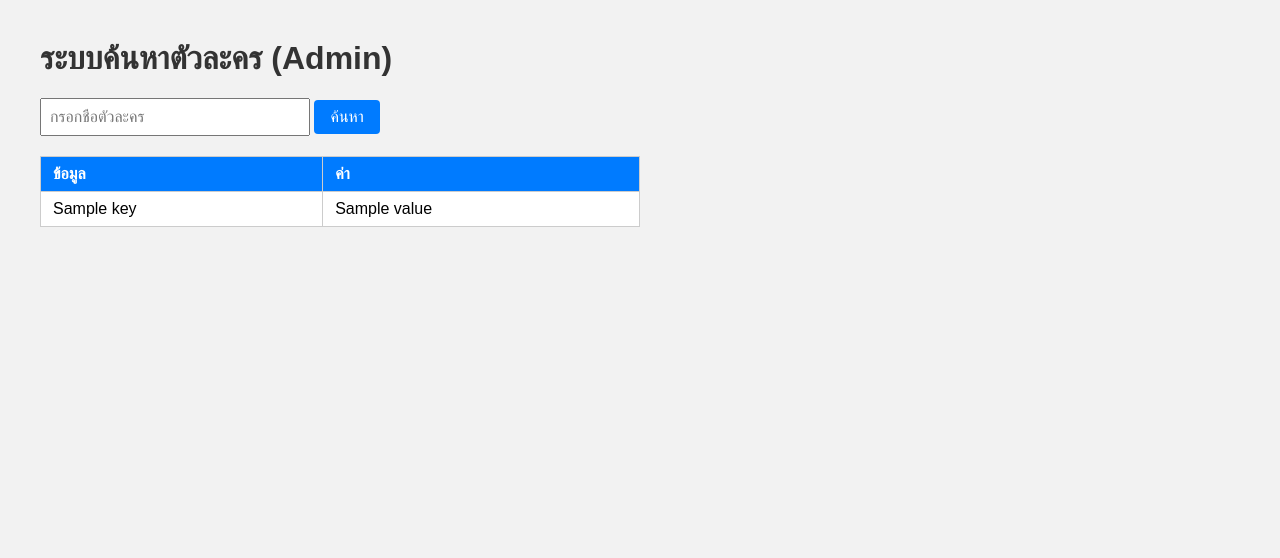
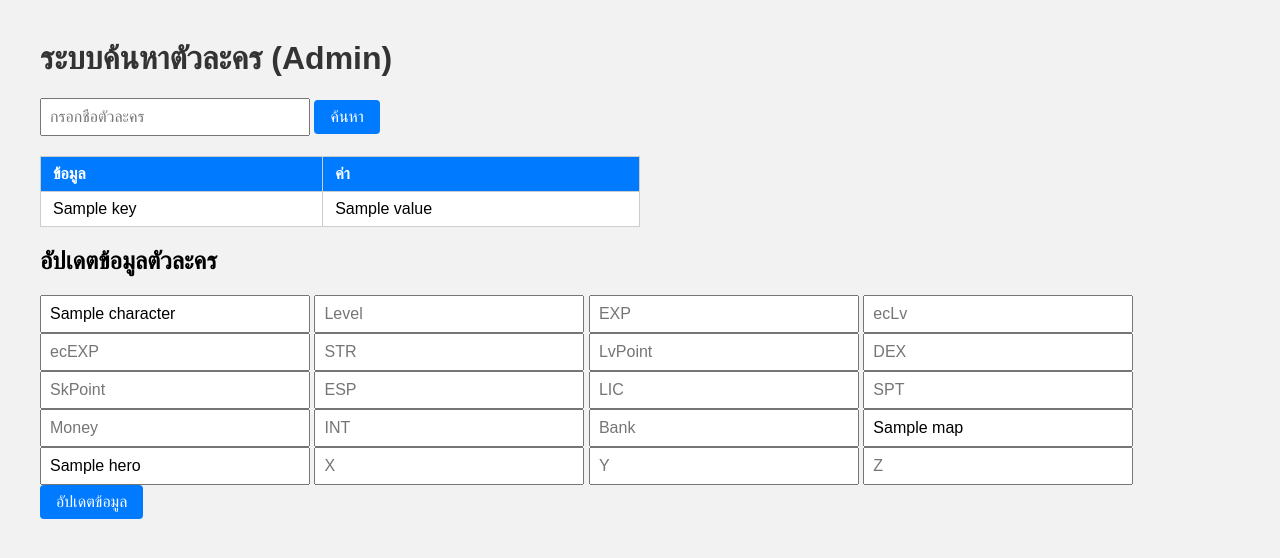
Before and after one commit to gardoffwhite/GG, a Flask app: template templates/index.html in a window 1280 px wide. Shown: the top 558 px of the page. Run offline with Flask 2, Linux system fonts and the light colour scheme; the template is opened without the code that fills it: most values are stand-ins (such as "Sample title", 1, 10 or a date in 2020).

Commit message:
Update index.html

```diff
--- a/templates/index.html
+++ b/templates/index.html
@@ -29,7 +29,7 @@
         form {
             margin-bottom: 20px;
         }
-        input[type="text"] {
+        input[type="text"], input[type="number"] {
             padding: 8px;
             width: 250px;
             font-size: 16px;
@@ -95,6 +95,31 @@
                     {% endfor %}
                 </tbody>
             </table>
+
+            <h2>อัปเดตข้อมูลตัวละคร</h2>
+            <form method="post" action="/update">
+                <input type="text" name="charname" value="{{ character_data['Character Name'] }}" required>
+                <input type="number" name="level" value="{{ character_data['Level'] }}" placeholder="Level">
+                <input type="number" name="exp" value="{{ character_data['EXP'] }}" placeholder="EXP">
+                <input type="number" name="ecLv" value="{{ character_data['ecLv'] }}" placeholder="ecLv">
+                <input type="number" name="ecEXP" value="{{ character_data['ecEXP'] }}" placeholder="ecEXP">
+                <input type="number" name="str" value="{{ character_data['STR'] }}" placeholder="STR">
+                <input type="number" name="lvpoint" value="{{ character_data['LvPoint'] }}" placeholder="LvPoint">
+                <input type="number" name="dex" value="{{ character_data['DEX'] }}" placeholder="DEX">
+                <input type="number" name="skpoint" value="{{ character_data['SkPoint'] }}" placeholder="SkPoint">
+                <input type="number" name="esp" value="{{ character_data['ESP'] }}" placeholder="ESP">
+                <input type="number" name="lic" value="{{ character_data['LIC'] }}" placeholder="LIC">
+                <input type="number" name="spt" value="{{ character_data['SPT'] }}" placeholder="SPT">
+                <input type="number" name="money" value="{{ character_data['Money'] }}" placeholder="Money">
+                <input type="number" name="int" value="{{ character_data['INT'] }}" placeholder="INT">
+                <input type="number" name="bankmoney" value="{{ character_data['Bank'] }}" placeholder="Bank">
+                <input type="text" name="cmap" value="{{ character_data['Map'] }}" placeholder="Map">
+                <input type="text" name="hero" value="{{ character_data['Hero'] }}" placeholder="Hero">
+                <input type="number" name="x" value="{{ character_data['X'] }}" placeholder="X">
+                <input type="number" name="y" value="{{ character_data['Y'] }}" placeholder="Y">
+                <input type="number" name="z" value="{{ character_data['Z'] }}" placeholder="Z">
+                <button type="submit">อัปเดตข้อมูล</button>
+            </form>
         {% endif %}
     {% endif %}
 
```
